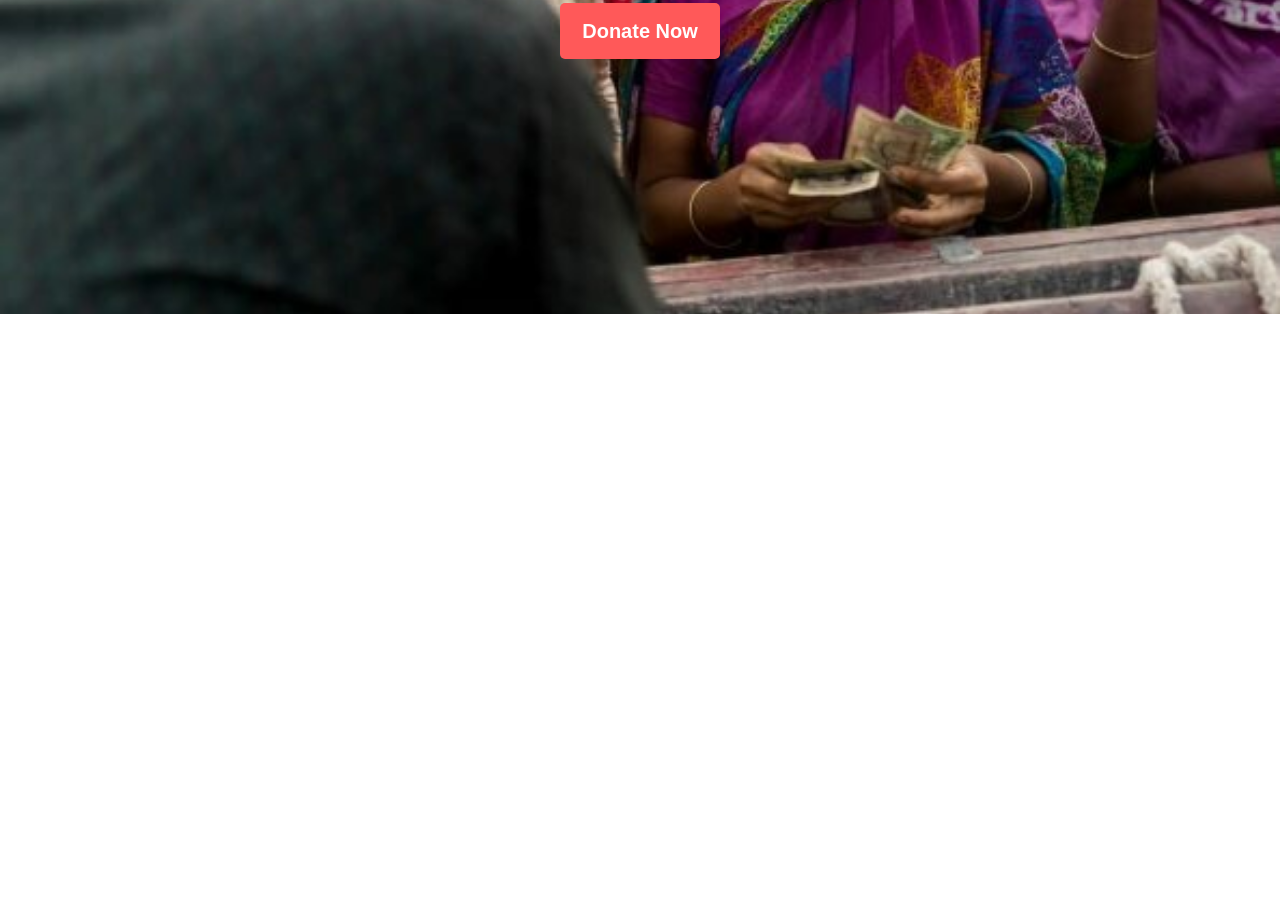
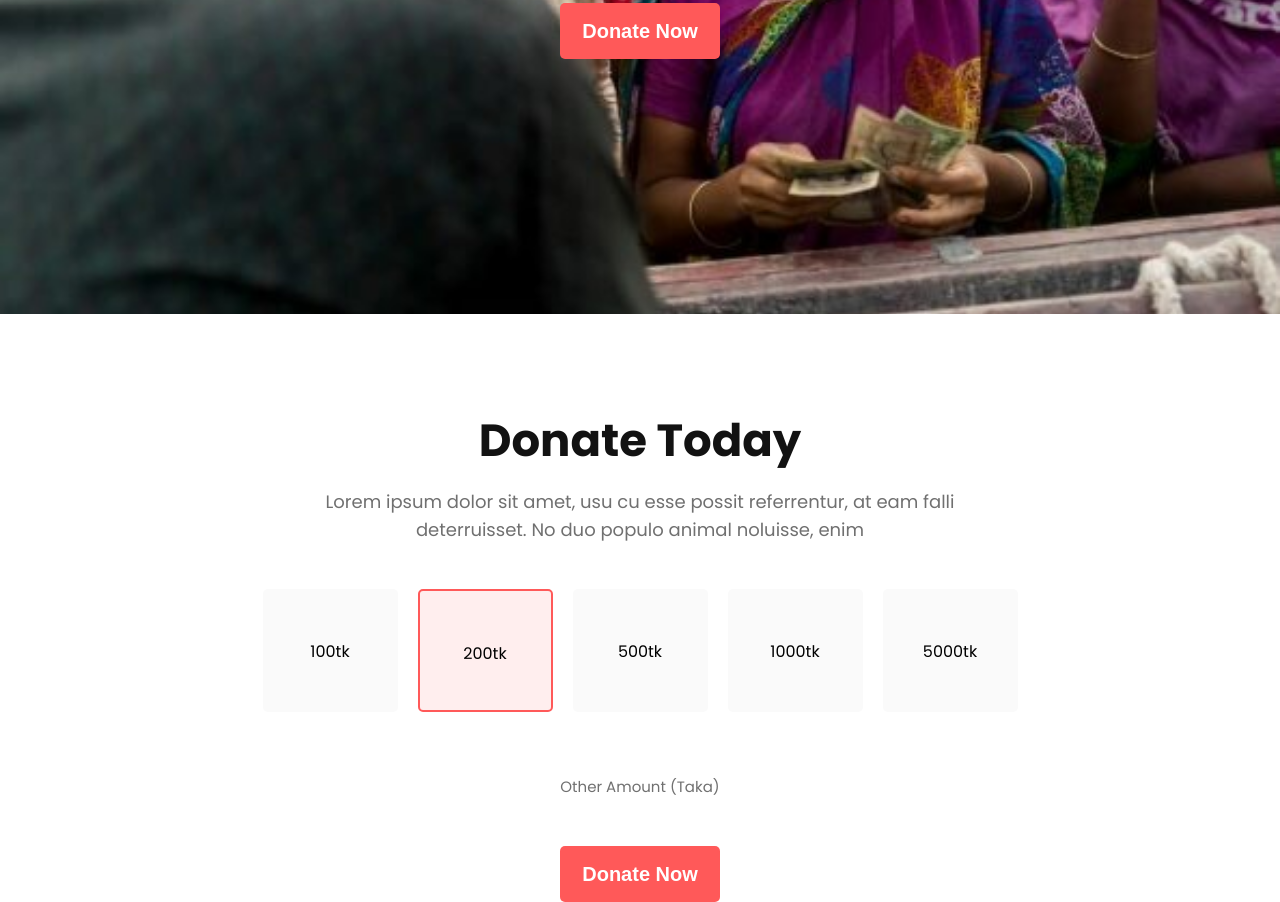
Before and after one commit to Sabbir-Hossain-Ksa/Donate-Task, a plain HTML site: page index.html in a window 1280 px wide. Shown: the part 486-1388 px from the top of the page. Before the commit the page ends 800 px from the top, so only its background shows below. Drawn offline with Linux system fonts and the light colour scheme.

Commit message:
Create the donate section

```diff
--- a/css/style.css
+++ b/css/style.css
@@ -55,3 +55,72 @@ body {
   color: #ffffff;
   border: 0;
 }
+
+#donate {
+  width: 100vw;
+  height: 70vh;
+  text-align: center;
+}
+#donate h1 {
+  font-style: normal;
+  font-weight: 700;
+  font-size: 45px;
+  line-height: 54px;
+  text-align: center;
+  color: #121212;
+  margin-bottom: 20px;
+  padding-top: 100px;
+}
+#donate p {
+  font-style: normal;
+  font-weight: 400;
+  font-size: 18px;
+  line-height: 28px;
+  color: #707070;
+  width: 691px;
+  margin: 0 auto;
+  margin-bottom: 45px;
+}
+#donate .donate-container {
+  display: flex;
+  gap: 20px;
+  justify-content: center;
+  margin-bottom: 60px;
+}
+#donate .donate-amount-1 {
+  width: 135px;
+  height: 123px;
+  background: #fafafa;
+  border-radius: 5px;
+  padding-top: 50px;
+}
+#donate .donate-amount-2 {
+  width: 135px;
+  height: 123px;
+  border-radius: 5px;
+  padding-top: 50px;
+  background: #ffeeee;
+  border: 2px solid #ff5959;
+  border-radius: 5px;
+}
+#donate .donate-amount-3 {
+  width: 135px;
+  height: 123px;
+  background: #fafafa;
+  border-radius: 5px;
+  padding-top: 50px;
+}
+#donate .donate-amount-4 {
+  width: 135px;
+  height: 123px;
+  background: #fafafa;
+  border-radius: 5px;
+  padding-top: 50px;
+}
+#donate .donate-amount-5 {
+  width: 135px;
+  height: 123px;
+  background: #fafafa;
+  border-radius: 5px;
+  padding-top: 50px;
+}
--- a/index.html
+++ b/index.html
@@ -18,5 +18,25 @@
         <button class="btn-primary">Donate Now</button>
       </section>
     </header>
+    <main id="donate">
+      <section class="donate-desc">
+        <h1 class="">Donate Today</h1>
+        <p class="">
+          Lorem ipsum dolor sit amet, usu cu esse possit referrentur, at eam
+          falli deterruisset. No duo populo animal noluisse, enim
+        </p>
+        <div class="donate-container">
+            <div class="donate-amount-1">100tk</div>
+            <div class="donate-amount-2">200tk</div>
+            <div class="donate-amount-3">500tk</div>
+            <div class="donate-amount-4">1000tk</div>
+            <div class="donate-amount-5">5000tk</div>
+        </div>
+        <div class="sm-btn">
+            <p><small>Other Amount (Taka)</small></p>
+            <button class="btn-primary">Donate Now</button>
+        </div>
+      </section>
+    </main>
   </body>
 </html>
```
